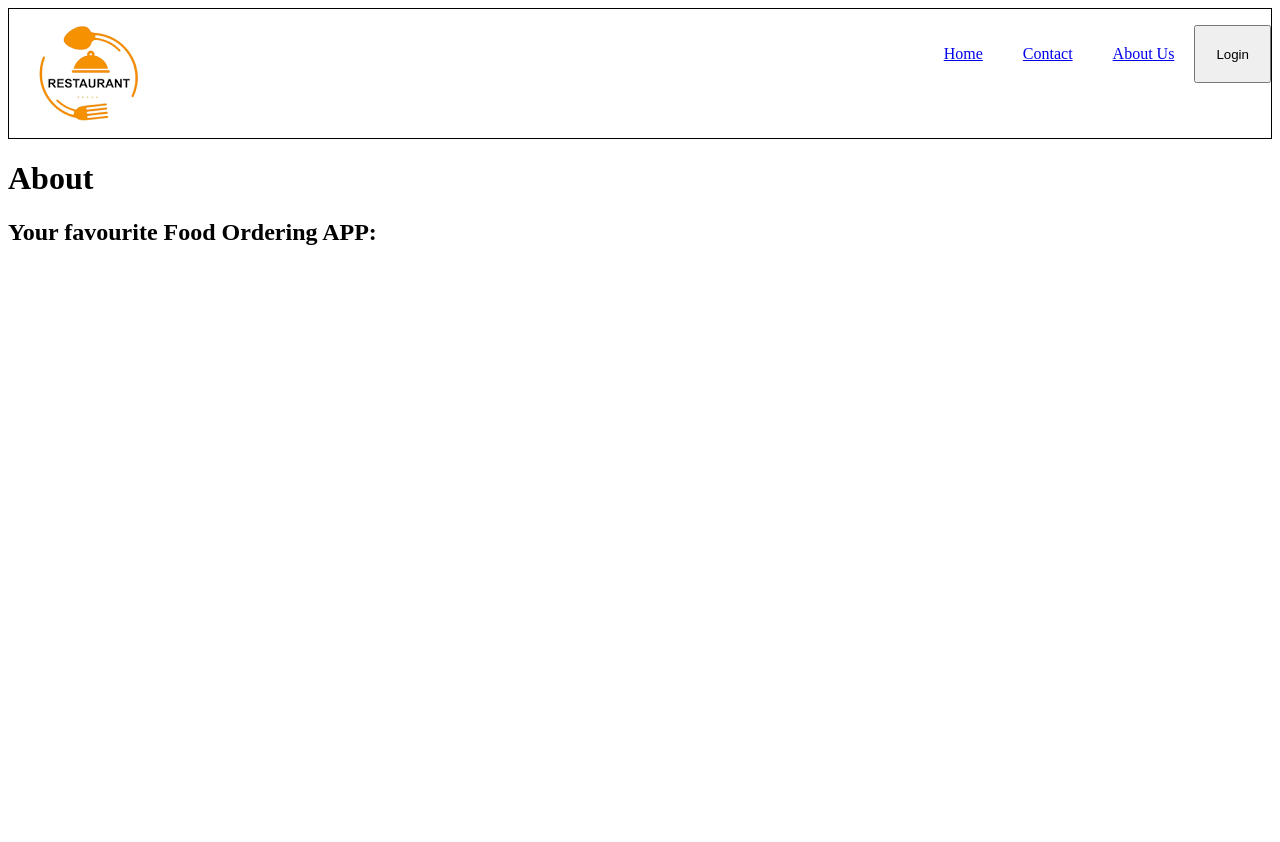
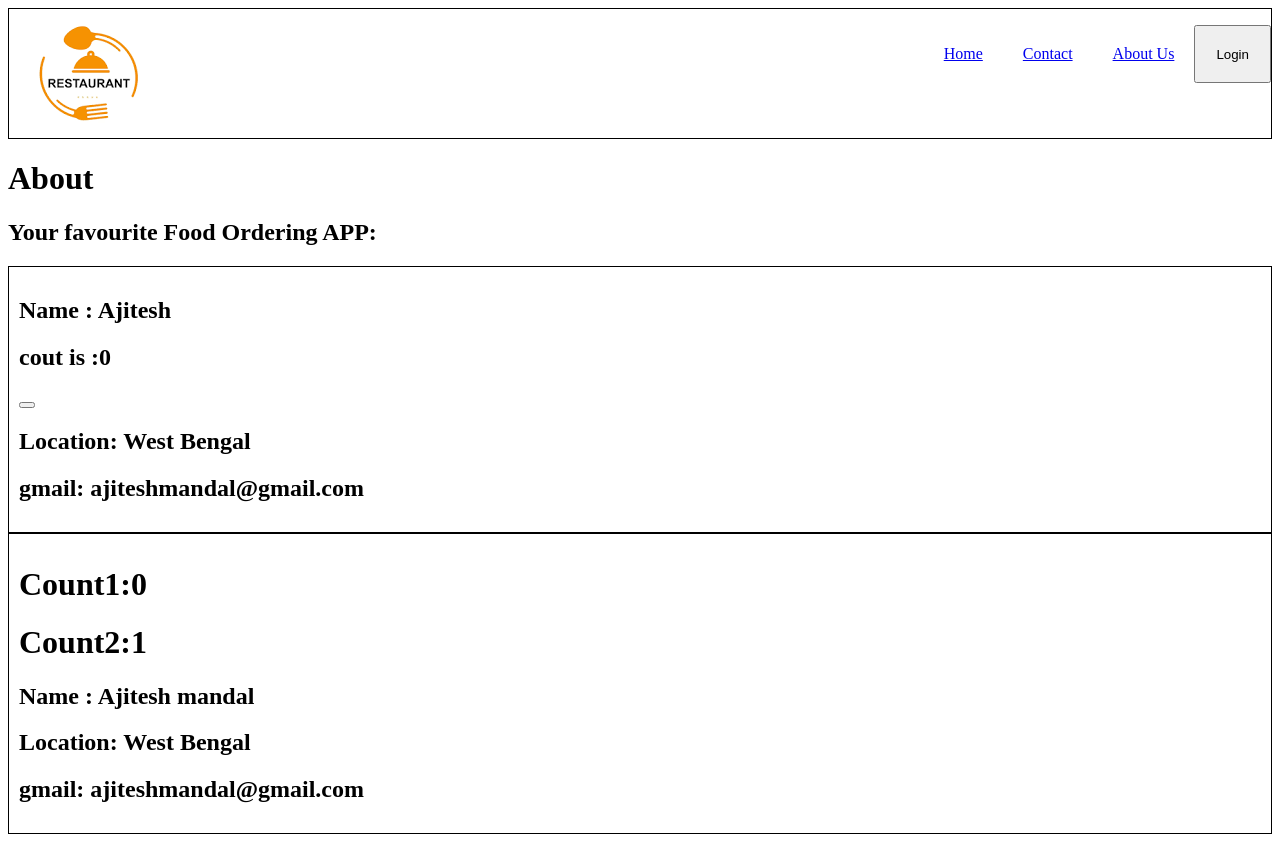
Before and after one commit to ajitesh01/React, a React (Vite) app: page /about in a window 1280 px wide. Before the commit the page ends 800 px from the top, so only its background shows below. Built offline with nearby package versions, Linux system fonts and the light colour scheme.

Commit message:
introducing class and understanding internal react life cycle in details

```diff
--- a/index.css
+++ b/index.css
@@ -68,3 +68,7 @@
 .filter{
     display: flex;
 }
+.userCard{
+    padding: 10px;
+    border:1px solid black;
+}
--- a/src/components/About.js
+++ b/src/components/About.js
@@ -1,9 +1,36 @@
-const About=()=>{
-    return (
+import UserClass from "./UserClass";
+import User from "./User";
+import React from "react"
+class About extends React.Component{
+
+    constructor(props){
+        super(props)
+        console.log("About constructor is called");
+    }
+    componentDidMount(){
+        console.log("About componentDidMount is called");
+    }
+    render(){
+        console.log("About render is called");
+            return (
         <div>
             <h1>About</h1>
             <h2>Your favourite Food Ordering APP:</h2>
+            <UserClass name="Ajitesh"/>
+            <User name="Ajitesh Mandal"/>
         </div>
     );
+    }
 }
+
+// const About=()=>{
+//     return (
+//         <div>
+//             <h1>About</h1>
+//             <h2>Your favourite Food Ordering APP:</h2>
+//             <UserClass name="Ajitesh"/>
+//             <User name="Ajitesh Mandal"/>
+//         </div>
+//     );
+// }
 export default About;
--- /dev/null
+++ b/src/components/User.js
@@ -0,0 +1,16 @@
+import { useState } from "react";
+const User = ({name})=>{
+    const [count]=useState(0);
+    const [count2]=useState(1);
+
+    return (
+        <div className="userCard">
+            <h1>Count1:{count}</h1>
+            <h1>Count2:{count2}</h1>
+            <h2> Name : Ajitesh mandal</h2>
+            <h2>Location: West Bengal</h2>
+            <h2>gmail: ajiteshmandal@gmail.com</h2>
+        </div>
+    )
+}
+export default User;
--- /dev/null
+++ b/src/components/UserClass.js
@@ -0,0 +1,31 @@
+import React from "react"
+class UserClass extends React.Component{
+    constructor(props){
+        super(props);
+        this.state={
+            count:0,
+            count2:1
+        }
+        console.log("user class constructor called");
+    }
+    componentDidMount(){
+        console.log("user class  componentDidMount called");
+    }
+    render (){
+        console.log("user class  render called");
+        const {name}=this.props;
+        return (
+            <div className={"userCard"}>
+            <h2> Name : {name}</h2>
+            <h2>cout is :{this.state.count}</h2>
+            <button onClick={()=>{this.setState({
+                count:this.state.count+1
+            })}}></button>
+            <h2>Location: West Bengal</h2>
+            <h2>gmail: ajiteshmandal@gmail.com</h2>
+        </div>
+        )
+    }
+
+}
+export default UserClass;
```
Also changed, not shown: 1 other file (tests, documents, lock files or other folders).
